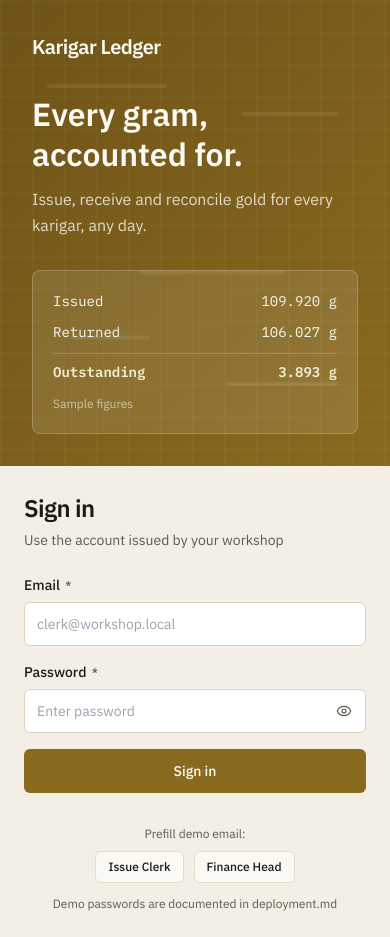
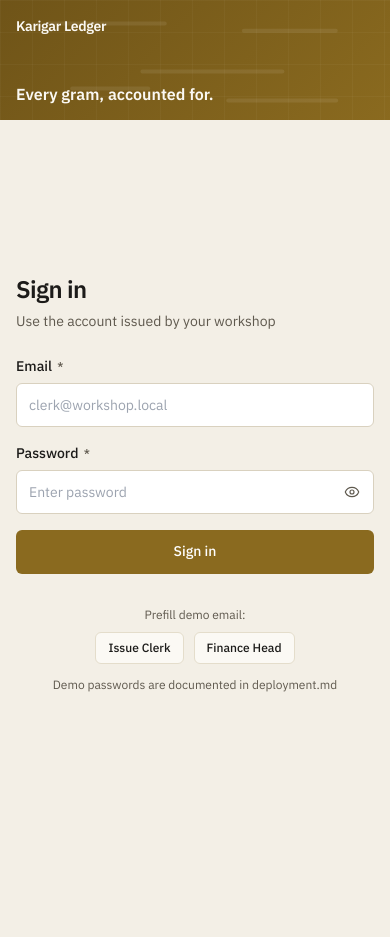
Before and after one commit to RoshanBorkar29/Karigar-gold-ledger, a React (Vite) app in the folder frontend/: page /login in a window 390 px wide. After the commit the page ends 844 px from the top, so only its background shows below. Built offline with nearby package versions, Linux system fonts and the light colour scheme; no server answers.

Commit message:
feat: login responsive layout

```diff
--- a/frontend/src/pages/Login.jsx
+++ b/frontend/src/pages/Login.jsx
@@ -44,10 +44,10 @@ export default function Login() {
   };
 
   return (
-    <div className="min-h-[100dvh] w-full grid grid-cols-1 lg:grid-cols-[55%_45%] antialiased bg-background">
-      {/* LEFT: Brand panel */}
+    <div className="min-h-[100dvh] w-full flex flex-col lg:grid lg:grid-cols-[55%_45%] antialiased bg-background overflow-x-hidden">
+      {/* LEFT: Brand panel (compact 120px top strip on mobile, full column on desktop >=1024px) */}
       <div
-        className="relative overflow-hidden flex flex-col justify-between p-8 lg:p-12 text-[#FBF9F4]"
+        className="relative overflow-hidden flex flex-col justify-center lg:justify-between h-[120px] min-h-[120px] max-h-[120px] lg:h-full lg:min-h-[100dvh] lg:max-h-none p-4 sm:p-6 lg:p-12 text-[#FBF9F4] shrink-0"
         style={{
           background: "linear-gradient(135deg, #6F5418 0%, #8A6A1F 100%)",
         }}
@@ -91,25 +91,25 @@ export default function Login() {
 
         {/* Brand content */}
         <div className="relative z-10 flex flex-col justify-between h-full">
-          {/* Top-left: Product name */}
+          {/* Top: Product name */}
           <div>
-            <span className="font-sans text-[20px] font-semibold text-[#FBF9F4] tracking-tight">
+            <span className="font-sans text-sm sm:text-base lg:text-[20px] font-semibold text-[#FBF9F4] tracking-tight">
               Karigar Ledger
             </span>
           </div>
 
           {/* Middle: Headline + Supporting line */}
-          <div className="my-auto py-8">
-            <h1 className="text-[32px] font-semibold text-[#FBF9F4] leading-tight max-w-[420px] m-0">
+          <div className="my-0 lg:my-auto py-0 lg:py-8">
+            <h1 className="text-base sm:text-lg lg:text-[32px] font-semibold text-[#FBF9F4] leading-tight max-w-[420px] m-0">
               Every gram, accounted for.
             </h1>
-            <p className="text-[16px] text-[#FBF9F4]/80 mt-3 max-w-[420px] m-0 leading-relaxed font-normal">
+            <p className="hidden lg:block text-[16px] text-[#FBF9F4]/80 mt-3 max-w-[420px] m-0 leading-relaxed font-normal">
               Issue, receive and reconcile gold for every karigar, any day.
             </p>
           </div>
 
-          {/* Bottom: Ledger preview panel */}
-          <div className="max-w-[380px] w-full bg-[#FBF9F4]/[0.10] border border-[#FBF9F4]/20 rounded-[8px] p-5">
+          {/* Bottom: Ledger preview panel (hidden on mobile under 1024px) */}
+          <div className="hidden lg:block max-w-[380px] w-full bg-[#FBF9F4]/[0.10] border border-[#FBF9F4]/20 rounded-[8px] p-5">
             <div className="space-y-2.5 font-mono tabular-nums text-sm">
               <div className="login-row-1 flex justify-between items-center text-[#FBF9F4]">
                 <span>Issued</span>
@@ -131,8 +131,8 @@ export default function Login() {
         </div>
       </div>
 
-      {/* RIGHT: Form side */}
-      <div className="bg-background flex items-center justify-center p-6 lg:p-12">
+      {/* RIGHT: Form side (fills remaining space with 16px padding on mobile) */}
+      <div className="flex-1 bg-background flex items-center justify-center p-4 sm:p-6 lg:p-12">
         <div className="w-full max-w-[360px] space-y-6">
           {/* Header */}
           <div>
```
Also changed, not shown: 2 other files (tests, documents, lock files or other folders).
